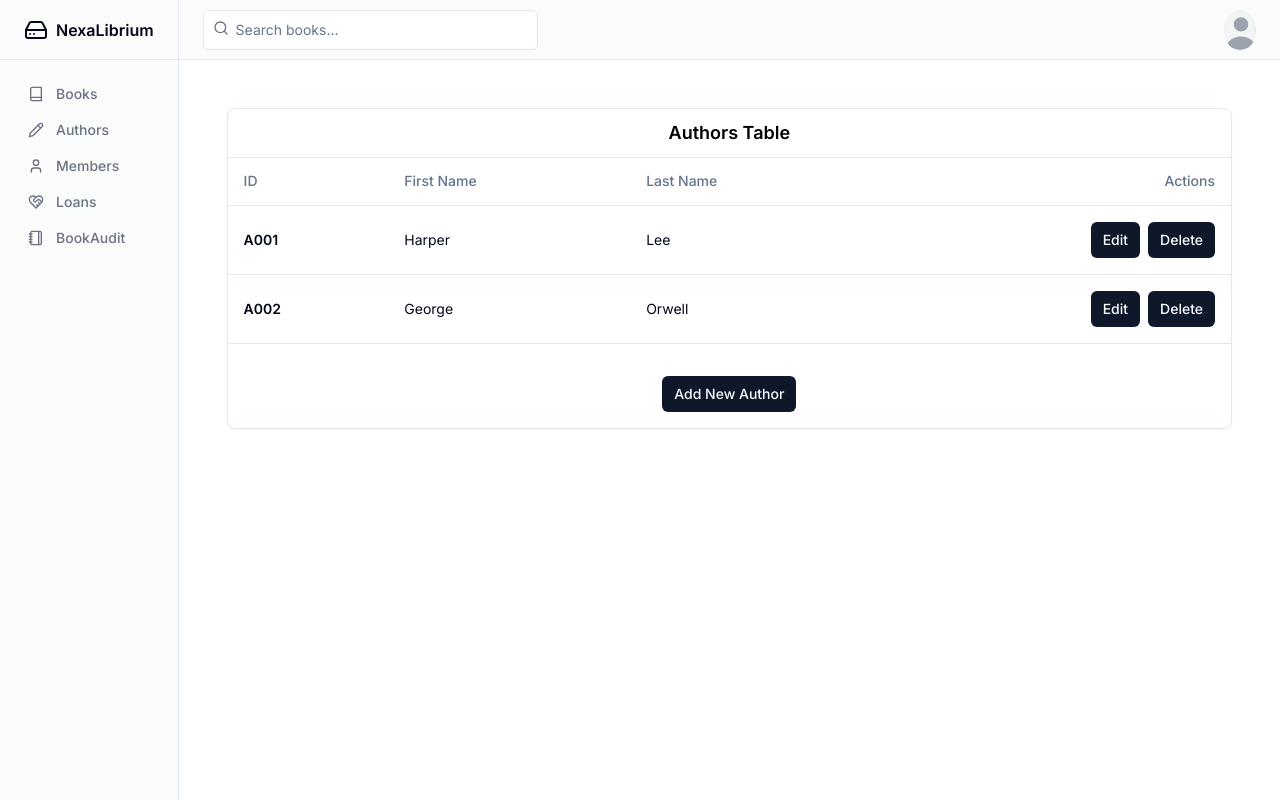
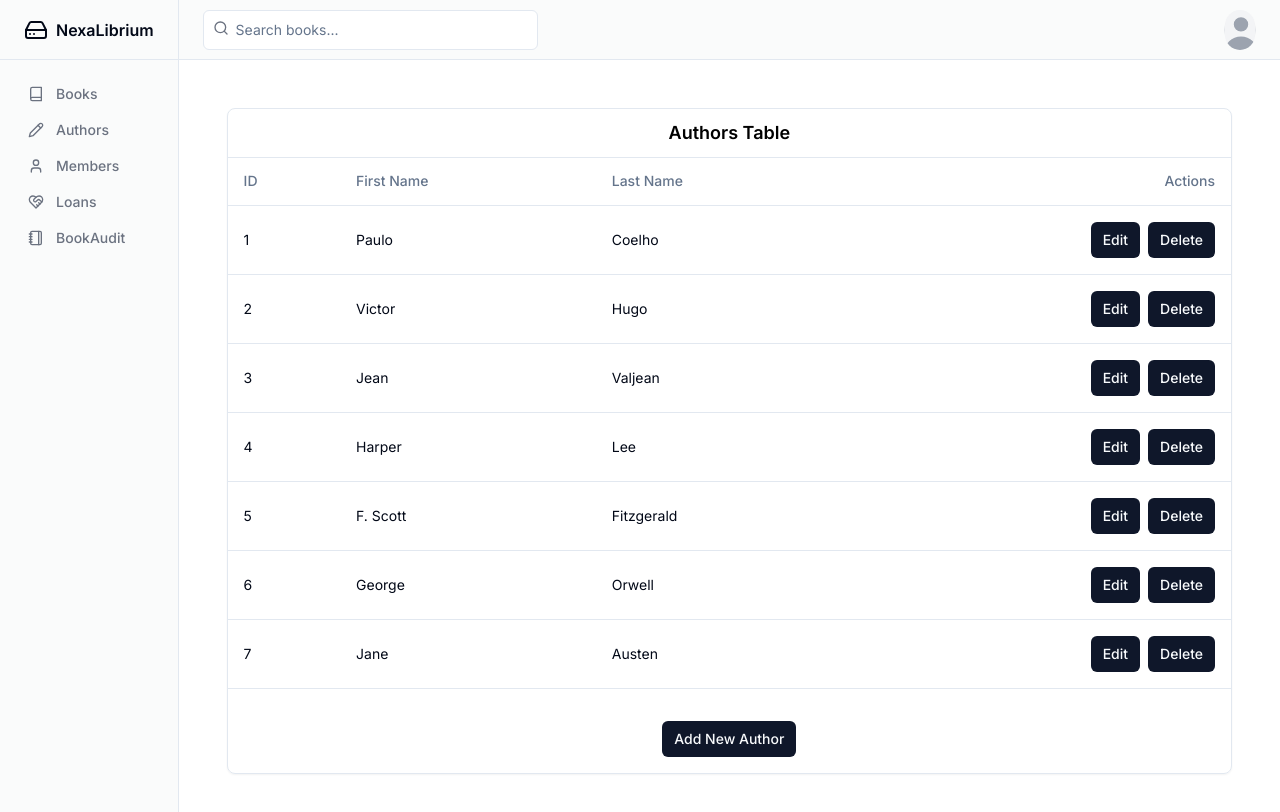
Before and after one commit to t-rupe/cs340project, a Next.js app: page /authors in a window 1280 px wide. Shown: the top 812 px of the page. Built offline with nearby package versions, Linux system fonts and the light colour scheme.

Commit message:
Refactor AuthorsPage component to use dynamic data

```diff
--- a/app/authors/page.tsx
+++ b/app/authors/page.tsx
@@ -1,3 +1,4 @@
+import React from 'react';
 import {
   TableHead,
   TableRow,
@@ -8,17 +9,24 @@ import {
 } from "@/components/ui/table";
 import { Button } from "@/components/ui/button";
 
-export default function AuthorsPage() {
+const AuthorsPage = () => {
+  const authors = [
+    { author_id: '1', author_first_name: 'Paulo', author_last_name: 'Coelho' },
+    { author_id: '2', author_first_name: 'Victor', author_last_name: 'Hugo' },
+    { author_id: '3', author_first_name: 'Jean', author_last_name: 'Valjean' },
+    { author_id: '4', author_first_name: 'Harper', author_last_name: 'Lee' },
+    { author_id: '5', author_first_name: 'F. Scott', author_last_name: 'Fitzgerald' },
+    { author_id: '6', author_first_name: 'George', author_last_name: 'Orwell' },
+    { author_id: '7', author_first_name: 'Jane', author_last_name: 'Austen' },
+  ];
+
   return (
     <main className="flex flex-1 flex-col gap-4 p-4 md:gap-8 md:p-6">
       <div className="border rounded-lg shadow-sm">
         <Table>
           <TableHeader>
             <TableRow>
-              <TableHead
-                className="text-center text-black font-semibold text-lg py-2"
-                colSpan={4}
-              >
+              <TableHead className="text-center text-black font-semibold text-lg py-2" colSpan={4}>
                 Authors Table
               </TableHead>
             </TableRow>
@@ -30,28 +38,17 @@ export default function AuthorsPage() {
             </TableRow>
           </TableHeader>
           <TableBody>
-            <TableRow>
-              <TableCell className="font-semibold">A001</TableCell>
-              <TableCell>Harper</TableCell>
-              <TableCell>Lee</TableCell>
-              <TableCell className="flex justify-end">
-                <Button className="mr-2" size="sm">
-                  Edit
-                </Button>
-                <Button size="sm">Delete</Button>
-              </TableCell>
-            </TableRow>
-            <TableRow>
-              <TableCell className="font-semibold">A002</TableCell>
-              <TableCell>George</TableCell>
-              <TableCell>Orwell</TableCell>
-              <TableCell className="flex justify-end">
-                <Button className="mr-2" size="sm">
-                  Edit
-                </Button>
-                <Button size="sm">Delete</Button>
-              </TableCell>
-            </TableRow>
+            {authors.map((author, index) => (
+              <TableRow key={index}>
+                <TableCell>{author.author_id}</TableCell>
+                <TableCell>{author.author_first_name}</TableCell>
+                <TableCell>{author.author_last_name}</TableCell>
+                <TableCell className="flex justify-end">
+                  <Button className="mr-2" size="sm">Edit</Button>
+                  <Button size="sm">Delete</Button>
+                </TableCell>
+              </TableRow>
+            ))}
             <TableRow>
               <TableCell className="text-center" colSpan={4}>
                 <Button className="mt-4" size="sm">
@@ -64,4 +61,6 @@ export default function AuthorsPage() {
       </div>
     </main>
   );
-}
+};
+
+export default AuthorsPage;
```
